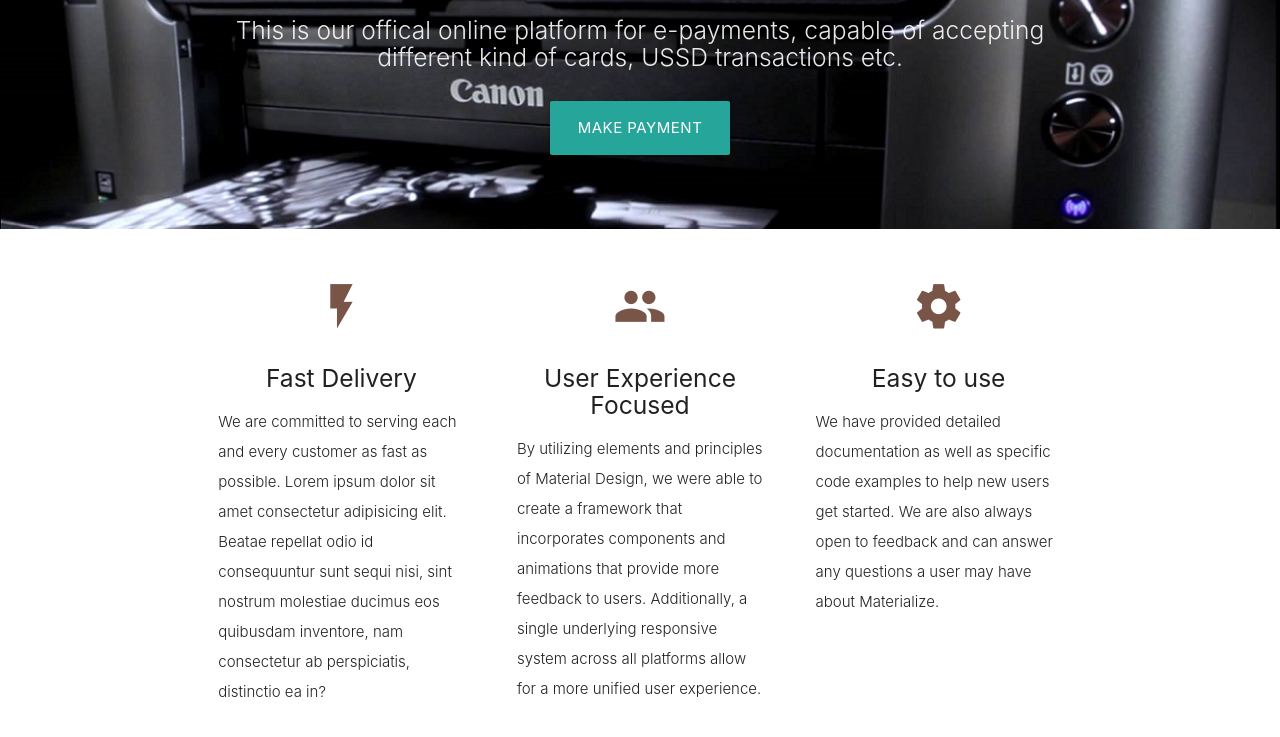
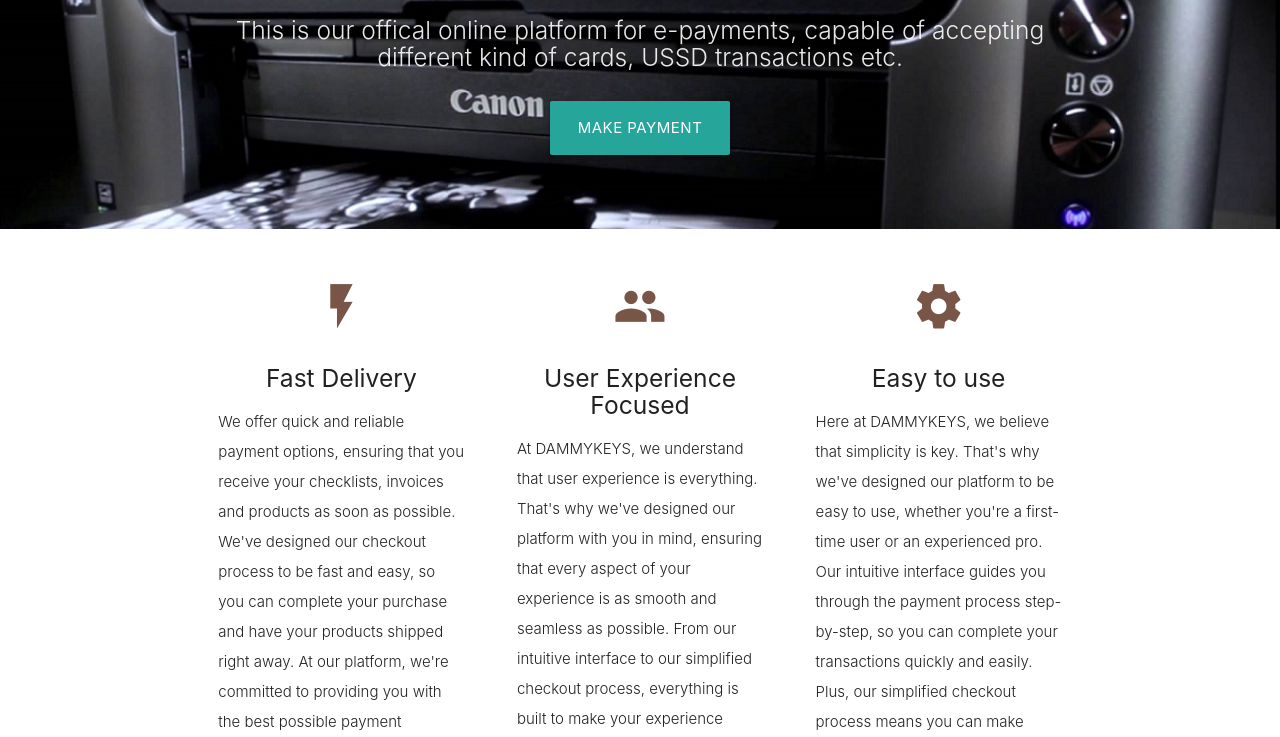
Before and after one commit to Dammykeys/payment-template, a plain HTML site: page index.html in a window 1280 px wide. Shown: the part 215-952 px from the top of the page. Drawn offline with nearby package versions, Linux system fonts and the light colour scheme.

Commit message:
homepage content

```diff
--- a/index.html
+++ b/index.html
@@ -71,9 +71,10 @@
             <h2 class="center brown-text"><i class="material-icons">flash_on</i></h2>
             <h5 class="center">Fast Delivery</h5>
 
-            <p class="light">We are committed to serving each and every customer as fast as possible. Lorem ipsum dolor
-              sit amet consectetur adipisicing elit. Beatae repellat odio id consequuntur sunt sequi nisi, sint nostrum
-              molestiae ducimus eos quibusdam inventore, nam consectetur ab perspiciatis, distinctio ea in?</p>
+            <p class="light">We offer quick and reliable payment options, ensuring that you receive your checklists,
+              invoices and products as soon as possible. We've designed our checkout process to be fast and easy, so you
+              can complete your purchase and have your products shipped right away. At our platform, we're committed to
+              providing you with the best possible payment experience, including lightning-fast delivery.</p>
           </div>
         </div>
 
@@ -82,9 +83,16 @@
             <h2 class="center brown-text"><i class="material-icons">group</i></h2>
             <h5 class="center">User Experience Focused</h5>
 
-            <p class="light">By utilizing elements and principles of Material Design, we were able to create a framework
-              that incorporates components and animations that provide more feedback to users. Additionally, a single
-              underlying responsive system across all platforms allow for a more unified user experience.</p>
+            <p class="light">At DAMMYKEYS, we understand that user experience is everything. That's why we've designed
+              our platform with you in mind, ensuring that every aspect of your experience is as smooth and seamless as
+              possible. From our intuitive interface to our simplified checkout process, everything is built to make
+              your experience quick and easy. We offer a range of payment options, including credit and debit cards,
+              bank transfers, and even digital wallets, so you can choose the option that's most convenient for you. Our
+              platform is also optimized for any devices (IOS/Android/Desktop) also installable as a app, so you can
+              easily make payments on-the-go. Plus, we're
+              constantly updating our platform with new features and improvements based on user feedback, so you can
+              always expect the best possible experience. At our platform, we're committed to providing you with an
+              exceptional user experience every time you use our service.</p>
           </div>
         </div>
 
@@ -93,9 +101,15 @@
             <h2 class="center brown-text"><i class="material-icons">settings</i></h2>
             <h5 class="center">Easy to use</h5>
 
-            <p class="light">We have provided detailed documentation as well as specific code examples to help new users
-              get started. We are also always open to feedback and can answer any questions a user may have about
-              Materialize.</p>
+            <p class="light">Here at DAMMYKEYS, we believe that simplicity is key. That's why we've designed our
+              platform to be easy to use, whether you're a first-time user or an experienced pro. Our intuitive
+              interface guides you through the payment process step-by-step, so you can complete your transactions
+              quickly and easily. Plus, our simplified checkout process means you can make payments with just a few
+              clicks, without the need for any complex forms or confusing payment screens. We also provide detailed
+              instructions and helpful prompts throughout the process, so you always know what's happening and what to
+              do next. And if you ever have any questions or concerns, our dedicated customer support team is always
+              available to help. We believe that everyone should be able to use our platform with ease, and we're
+              committed to making sure that our service is accessible and user-friendly for all.</p>
           </div>
         </div>
       </div>
```
